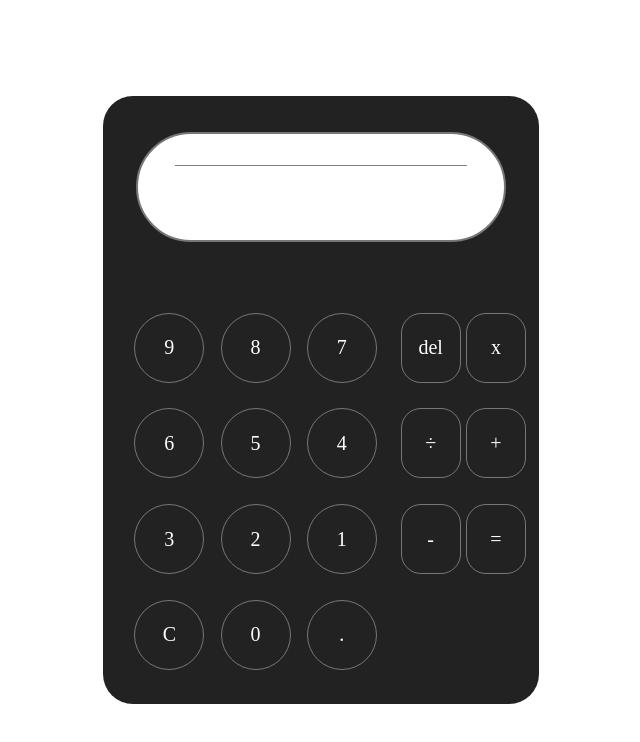
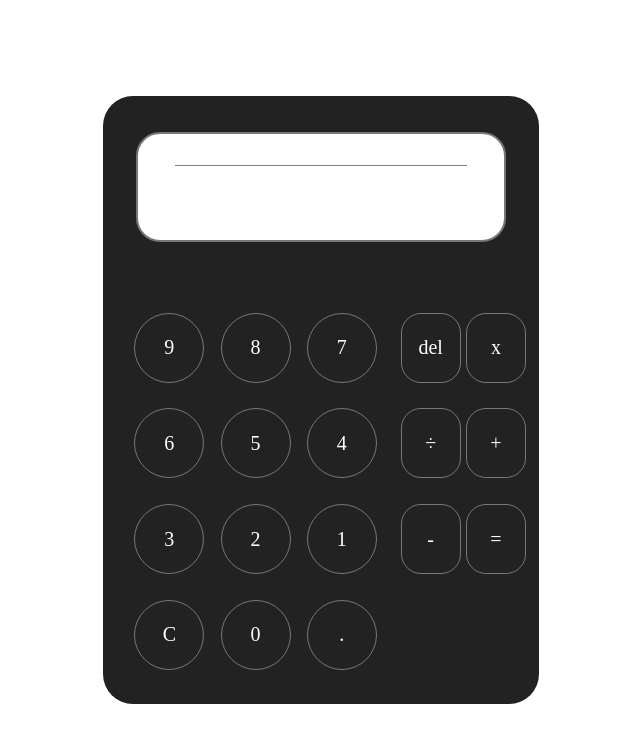
Before and after one commit to JesNatTer/js-calc, a plain HTML site: page index.html in a window 1280 px wide. Shown: the whole page, without its empty margins (319-959 px from the left). Drawn offline with Linux system fonts and the light colour scheme.

Commit message:
Update styles.css

```diff
--- a/styles.css
+++ b/styles.css
@@ -33,7 +33,7 @@ body {
   width: 85%;
   height: 60%;
   border: 2px solid #777;
-  border-radius: 100px;
+  border-radius: 24px;
   grid-template-rows: 30% 70%;
 }
 
```
